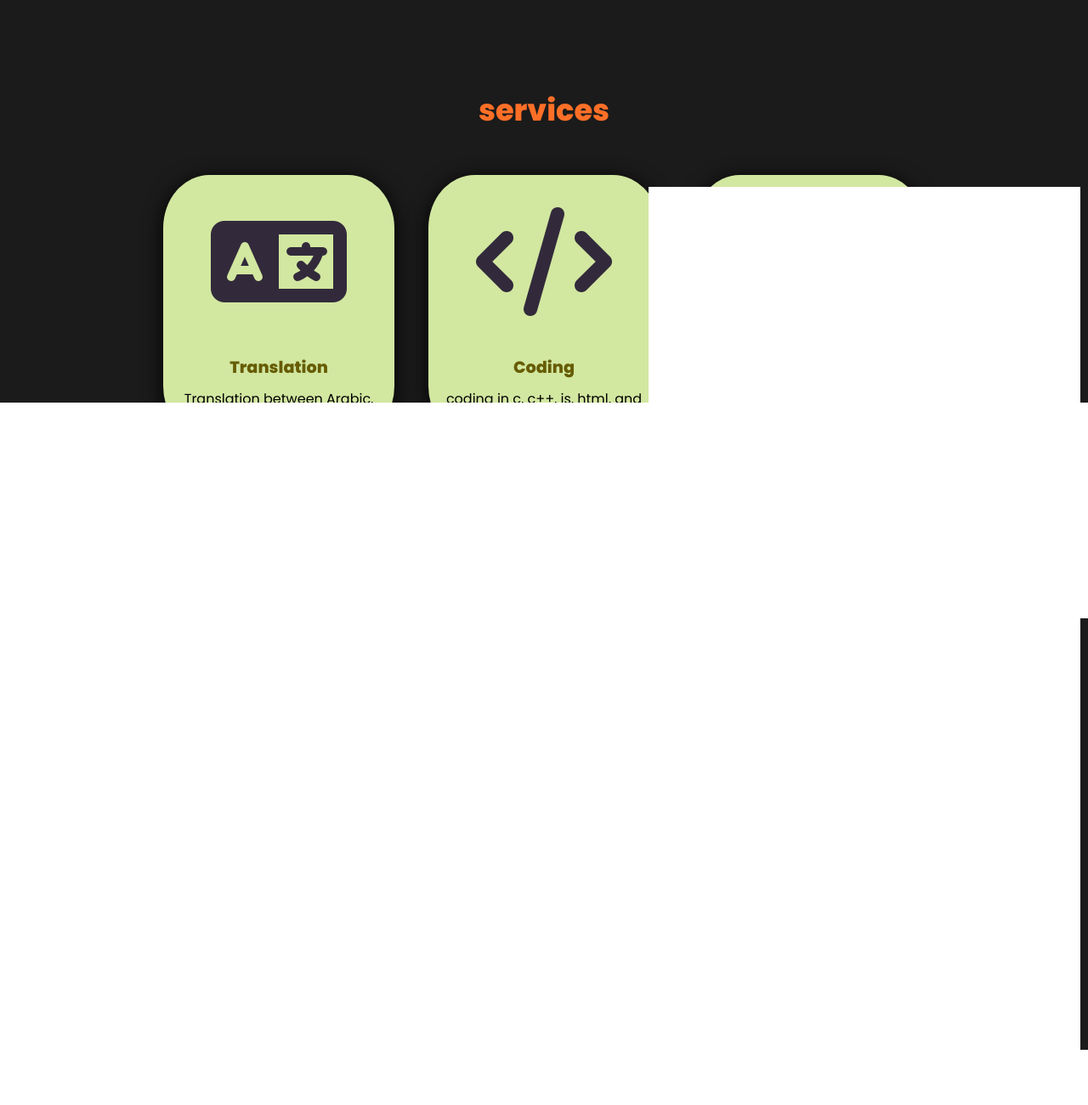
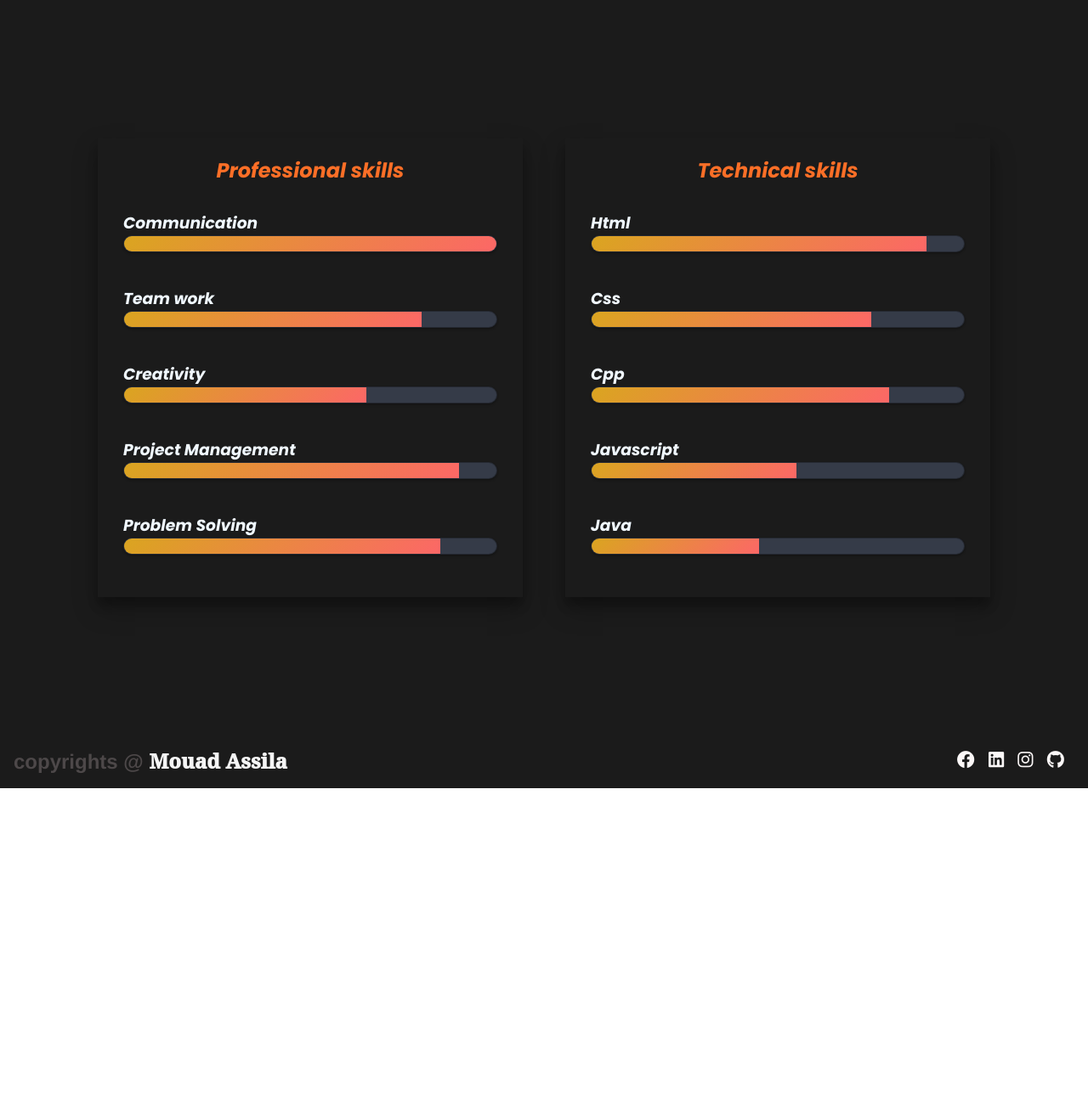
Before and after one commit to MOUADASSILA/ITP-PROJESI, a plain HTML site: page index.html in a window 1280 px wide. Shown: the part 797-2098 px from the top of the page at 85% size. After the commit the page ends 1725 px from the top, so only its background shows below. Drawn offline with nearby package versions, Linux system fonts and the light colour scheme.

Commit message:
update
skills kısmı  düzenlendi

```diff
--- a/index.html
+++ b/index.html
@@ -17,11 +17,11 @@
     <header>
         <a href="#" class="logo">ⵎⵓⵄⴰⴷ</a>
         <nav class="navigation">
-        <a href="#services">Services</a>
-       <!--<a href="#Mouad">Mouad</a>-->
+        <a href="#Skills">Skills</a>
         <a href="#contact">Contact</a>
         </nav>
     </header>
+
 
     <section class="main">
         <div>
@@ -37,127 +37,50 @@
                 <a href="https://github.com/MOUADASSILA"><i class="fa-brands fa-github"></i></a><span></span>
             </div>
         </div>
+    </section>
 
-    </section>
-    <section class="cards" id="services">
-        <h2 class="title">services</h2>
-        <div class="content">
-        <div class="card">
-            <div class="icon">
-                <i class="fa-solid fa-language"></i>
-            </div>
-            <div class="info">
-                <h3>Translation</h3>
-                <p>Translation between Arabic, Turkish, French and English</p>
-            </div>
+    <section id="Skills" class="mainSkl" >
+        <div class="Skills" >
+            <h1>Professional skills</h1>
+            <li><h3>Communication</h3>
+                <span class="bar"> <span class="Communication"></span></span>
+            </li>
+            <li><h3>Team work</h3>
+                <span class="bar"> <span class="Teamwork"></span></span>
+            </li>
+            <li><h3>Creativity</h3>
+                <span class="bar"> <span class="Creativity"></span></span>
+            </li>
+            <li><h3>Project Management</h3>
+                <span class="bar"> <span class="ProjectManagement"></span></span>
+            </li>
+            <li><h3>Problem Solving</h3>
+                <span class="bar"> <span class="ProblemSolving"></span></span>
+            </li>
+        </div>
 
+        <div class="Skills" >
+            <h1>Technical skills</h1>
+            <li><h3>Html</h3>
+                <span class="bar"> <span class="Html"></span></span>
+            </li>
+            <li><h3>Css</h3>
+                <span class="bar"> <span class="Css"></span></span>
+            </li>
+            <li><h3>Cpp</h3>
+                <span class="bar"> <span class="Cpp"></span></span>
+            </li>
+            <li><h3>Javascript</h3>
+                <span class="bar"> <span class="Javascript"></span></span>
+            </li>
+            <li><h3>Java</h3>
+                <span class="bar"> <span class="Java"></span></span>
+            </li>
         </div>
 
 
-
-        <div class="card">
-            <div class="icon">
-                <i class="fa-solid fa-code"></i>
-            </div>
-            <div class="info">
-                <h3>Coding</h3>
-                <p>coding in c, c++, js, html, and css for you</p>
-            </div>
-
-        </div>
-        <div class="card">
-            <div class="icon">
-                <i class="fa-regular fa-book-open-reader"></i>
-            </div>
-            <div class="info">
-                <h3>Research</h3>
-                <p>I can do research for your school homework</p>
-            </div>
-
-        </div>
-
-        </div>
-
     </section>
 
-    <!--<section class="Mouad" id="Mouad">
-        <h2 class="title">Mouad</h2>
-        <div class="content">
-            <div class="Mouad-card">
-                <div class="Mouad-image">
-                    <img src="images/Ultras_Winners.jpg" alt="winners">
-                </div>
-                <div class="Mouad-info">
-                    <p class="Mouad-category">ultras winners 2005</p>
-                    <strong class="Mouad-title">
-                        <span>our groupe ultras</span>
-                        <a href="https://www.youtube.com/c/WINNERS2005" class="more-details">more details</a>
-
-                    </strong>
-                </div>
-            </div>
-            <div class="Mouad-card">
-                <div class="Mouad-image">
-                    <img src="images/Wydad_Athletic_Club_logo_(1940).svg.png" alt="">
-                </div>
-                <div class="Mouad-info">
-                    <p class="Mouad-category">wydad athletic club</p>
-                    <strong class="Mouad-title">
-                        <span>my fav club football</span>
-                        <a href="http://www.wacofficiel.ma/" class="more-details">more details</a>
-
-                    </strong>
-                </div>
-            </div>
-            <div class="Mouad-card">
-                <div class="Mouad-image">
-                    <img src="images/bandirma-640x640.png" alt="">
-                </div>
-                <div class="Mouad-info">
-                    <p class="Mouad-category">bandirma 17 eylul university</p>
-                    <strong class="Mouad-title">
-                        <span>my university web site</span>
-                        <a href="https://www.bandirma.edu.tr/" class="more-details">more details</a>
-
-                    </strong>
-                </div>
-            </div>
-
-
-
-        </div>-->
-
-
-
-
-    </section>
-    <section class="cards contact" id="contact">
-        <h2 class="title">let's work together</h2>
-        <div class="content">
-            <div class="card">
-                <div class="icon">
-                    <i class="fa-solid fa-phone"></i>
-                </div>
-                <div class="info">
-                    <h3>phone</h3>
-                    <p>+90_555_019_42_97</p>
-                </div>
-
-            </div>
-            <div class="content">
-                <div class="card">
-                    <div class="icon">
-                        <i class="fa-solid fa-envelope"></i>
-                    </div>
-                    <div class="info">
-                        <h3>e-mail</h3>
-                        <p>assilamouad@gmail.com</p>
-                    </div>
-
-                </div>
-
-
-    </section>
     <footer class="footer">
         <p class="footer-title">copyrights @ <span>Mouad Assila</span></p>
         <div class="social-icons">
@@ -167,6 +90,8 @@
             <a href="https://github.com/MOUADASSILA"><i class="fa-brands fa-github"></i></a>
         </div>
     </footer>
+    <script src="https://code.jquery.com/jquery-3.5.1.js"></script>
+    <script src="circle-progress.js"></script>
 
 </body>
 </html>
--- a/projet.css
+++ b/projet.css
@@ -51,7 +51,7 @@ section{
     background: url(images/back.png) no-repeat;
     background-size:cover;
     background-position: center;
-    background-attachment: fixed;/*katkhali sora fblashta*/
+   /* background-attachment: fixed;/*katkhali sora fblashta*/
 }
 
 .main h1 {
@@ -128,133 +128,107 @@ section{
     flex-wrap: wrap;
 }
 
-.card {
-    background-color: #d2e7a0;
-    width: 17em;
-    box-shadow: 0 5px 25px rgba(1 1 1 / 10);
-    border-radius: 20%;
+.mainSkl{
+    width: 100%;
+    height: 100%;
+
+    display: flex;
+    align-items: center;
+    background-color: rgb(27, 27, 27);
+    /*background: url(images/skills.png) no-repeat;
+    background-size:cover;
+    background-position: center;
+    /*background-attachment: fixed;/*katkhali sora fblashta*/
+}
+.Skills{
+    align-items: center;
+    justify-content: center;
+    width: 500px;
+    margin: 60px auto;
+    background-color: rgb(27, 27, 27);
+    padding: 20px;
+    box-shadow: 0 14px 28px rgba(0, 0, 0, 0.25), 0 10px 10px rgba(0, 0, 0, 0.22);
+}
+
+.Skills li{
+    margin: 20px 0;
     padding: 10px;
-    margin: 20px;
-    transition: 0.7s ease;
+    list-style: none;;
 }
-.card:hover{
-    background-color:#fcbc68;
-    transform: scale(1.2);
+.Skills h1{
+    color: #FD6F27;
+    font-style: italic;
+    text-align: center;
+    margin: 0 auto;
+    width: fit-content;
 
 }
-.icon {
-    color:rgb(50, 42, 59);
-    font-size: 8em;
-    text-align: center;
-}
-.info {
-    text-align: center;
-}
-.info h3 {
-    color: rgb(102, 92, 3);
-    font-size: 1.2em;
-    font-weight: 800;
-    margin: 10px;
-
-}
-.cards{
-    background-color:rgb(27, 27, 27);
+.Skills h3{
+    color: aliceblue;
+    font-style: italic;
 }
 
-
-/*.Mouad {
-    background-color: #2f2f2f;
+.bar{
+    background: #353b48;
+    display: block;
+    height: 20px;
+    border: 1px solid rgba(0, 0, 0, 0.3);
+    border-radius: 10px;
+    overflow: hidden;
+    box-shadow: 0 2px 3px rgba(0, 0, 0, 0.12), 0 1px 2px rgba(0, 0, 0, 0.24);
+    transition: all 0.3s cubic-bezier(.25,.8,.25,1);
 }
-.Mouad .content {
-    margin: 30px;
+.bar:hover{
+    box-shadow: 0 14px 28px rgba(255, 255, 255, 0.25), 0 10px 10px rgba(255, 253, 253, 0.22);
+    transition: 0.7s;
 }
-.Mouad-card{
-    background-color: white;
-    border: 3px solid white;
-    min-height: 14em;
-    width: 23em;
-    overflow: hidden;
-    border-radius: 20px;
-    margin: 20px;
-    transition: 0.7s ease;
+.bar span{
+    height: 20px;
+    float: left;
+    background: linear-gradient(135deg, rgb(218, 165, 32)0%, rgba(252, 103, 103, 1)100%);
 }
-.Mouad-card:hover{
-    transform: scale(1.1);
+.Html{
+    width: 90%;
+    animation: Html 3s;
 }
-.Mouad-card:hover .project-image{
-    opacity: 0.9;
+.Css{
+    width: 75%;
+    animation: Css 3s;
 }
-.Mouad-image img{
-    width: 100%;
+.Cpp{
+    width: 80%;
+    animation: Cpp 3s;
 }
-.Mouad-info{
-    padding: 1em;
+.Javascript{
+    width: 55%;
+    animation: Javascript 3s;
 }
-.Mouad-category{
-    font-size: 1em;
-    margin: 5px;
-    color: black;
-    font-weight: 300;
-}
-.Mouad-title{
-    display: flex;
-    justify-content: space-between;
-    text-transform: uppercase;
-    font-weight: 800;
-    margin-top: 10px; }*/
-
-
-
-.more-details{
-    text-decoration: none;
-    color: rgb(34, 8, 184);
-}
-.more-details:hover{
-    color:rgb(103, 2, 143) ;
-
+.Java{
+    width: 45%;
+    animation: Java 3s;
 }
 
-.contact .icon{
-    font-size: 4.5em;
-    color: #1c1c88;
+.Communication{
+    width: 100%;
+    animation: Html 3s;
 }
-.contact .info h3 {
-    color: black;
-
+.Teamwork{
+    width: 80%;
+    animation: Css 3s;
+}
+.Creativity{
+    width: 65%;
+    animation: Cpp 3s;
+}
+.ProjectManagement{
+    width: 90%;
+    animation: Javascript 3s;
+}
+.ProblemSolving{
+    width: 85%;
+    animation: Java 3s;
 }
 
-.contact .info p {
-    font-size: 0.9em;
-    font-weight: 1000;
-
-}
-.contact .card{
-    background-color: #ebebd9;
-    width: 20em;
-    box-shadow: 0 5px 25px rgba(1 1 1 / 10);
-    border-radius: 50%;
-    padding: 65px;
-    margin: 30px;
-    transition: 0.7s ease;
-}
-.contact .card:hover{
-    background-color:#fcbc68;
-    transform: scale(1.15);
-
-    }
-    .contact .info h3{
-        color: #883004;
-        font-size: 1.5em;
-        font-style: italic;
-        font-weight: 900;
-    }
-    .contact .info p{
-        color: #302a2b;
-        font-size: 1em;
-        font-style:oblique;
-        font-weight: 1500;
-
-    }
 
 footer{
     background-color:  rgb(27, 27, 27);
```
Also changed, not shown: images/skills.png (added).
